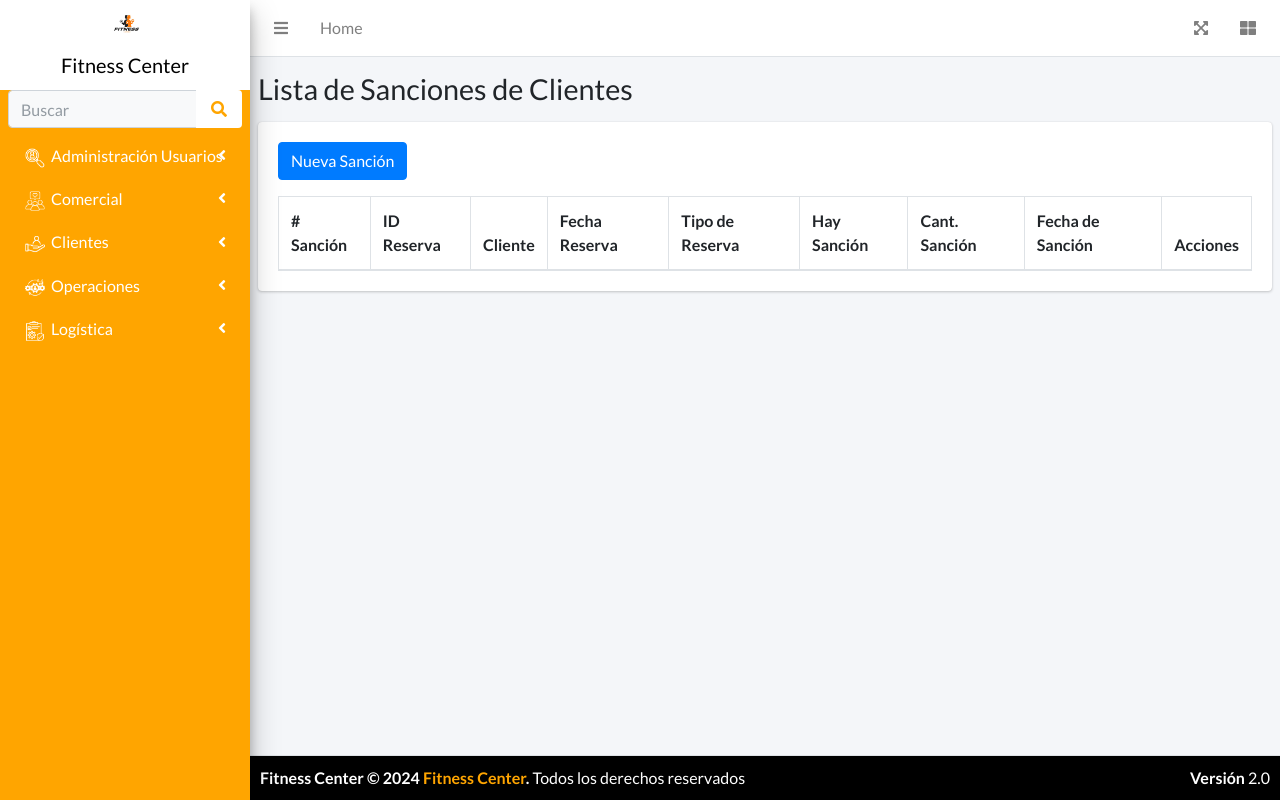
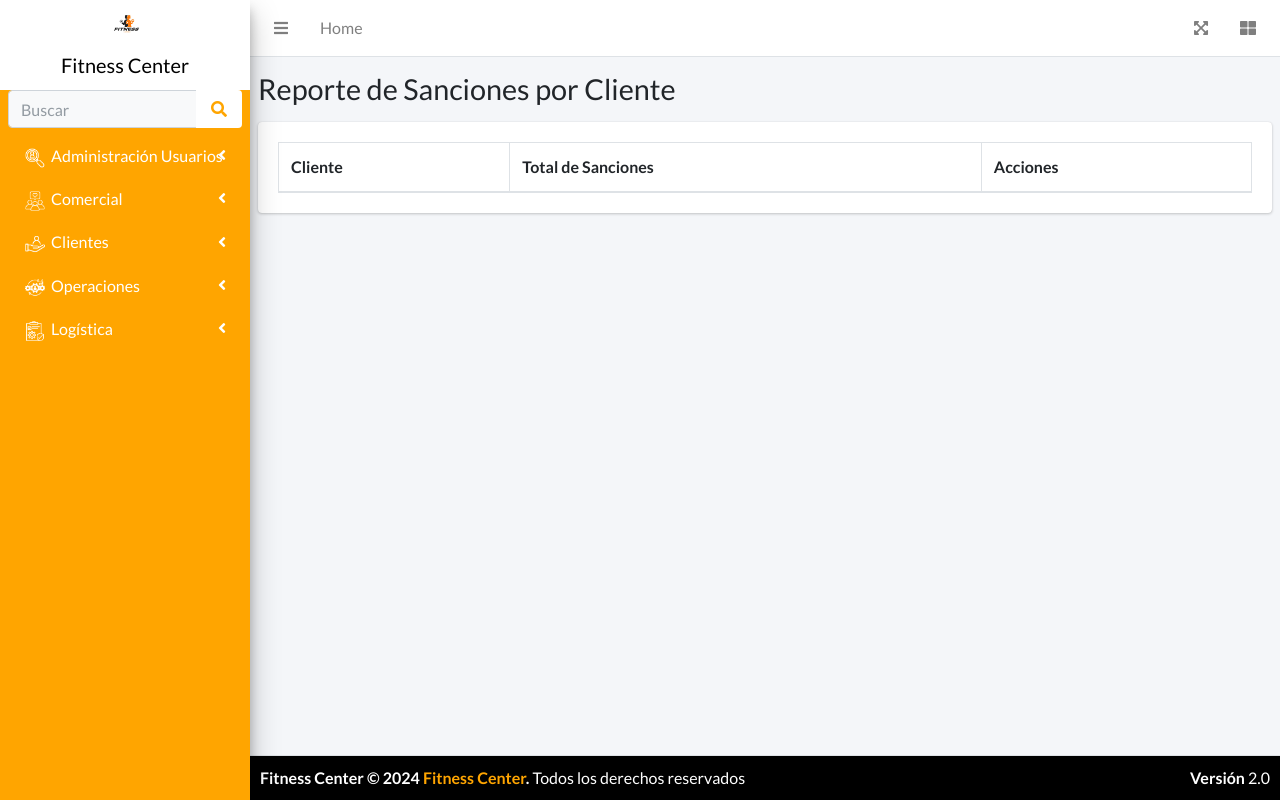
Before and after one commit to RutVBM/Lab01, a PHP site: page /sancion_cliente.php in a window 1280 px wide. Run offline with PHP 8.4, Linux system fonts and the light colour scheme; data comes from the database, SQL or seed files in the repository; data that the repository does not hold is empty; some libraries are stand-ins or nearby versions.

Commit message:
version60

```diff
--- a/sancion_cliente.php
+++ b/sancion_cliente.php
@@ -1,50 +1,40 @@
 <?php
+session_start(); // Aseguramos que la sesión esté iniciada
 include("header.php");
 include_once("conexion/database.php");
 include("sidebar.php");
 
-// Obtener las sanciones de los clientes
-$sql = "SELECT s.id_sancion, s.id_reserva, s.hay_sancion, s.cant_sancion, s.fecha_sancion, r.id_usuario, r.fecha_reserva, r.tipo_reserva
-        FROM sancion s
-        INNER JOIN reserva r ON s.id_reserva = r.id_reserva";
-$sanciones = dbQuery($sql);
+// Consulta para obtener la cantidad de sanciones por cliente
+$sql_sanciones_cliente = "SELECT u.idusuario, u.nombre, u.apellidos, COUNT(r.id_reserva) AS total_sanciones
+                          FROM reserva r
+                          INNER JOIN usuario u ON r.id_usuario = u.idusuario
+                          WHERE r.sancion = 'Sí'
+                          GROUP BY u.idusuario";
+$sanciones_cliente = dbQuery($sql_sanciones_cliente);
 ?>
 
 <div class="content-wrapper">
     <section class="content-header">
-        <h1>Lista de Sanciones de Clientes</h1>
+        <h1>Reporte de Sanciones por Cliente</h1>
     </section>
     <section class="content">
         <div class="card">
             <div class="card-body">
-                <a href="sancion_cliente_detalle.php?sAccion=new" class="btn btn-primary mb-3">Nueva Sanción</a>
                 <table class="table table-bordered table-striped">
                     <thead>
                         <tr>
-                            <th># Sanción</th>
-                            <th>ID Reserva</th>
                             <th>Cliente</th>
-                            <th>Fecha Reserva</th>
-                            <th>Tipo de Reserva</th>
-                            <th>Hay Sanción</th>
-                            <th>Cant. Sanción</th>
-                            <th>Fecha de Sanción</th>
+                            <th>Total de Sanciones</th>
                             <th>Acciones</th>
                         </tr>
                     </thead>
                     <tbody>
-                        <?php while ($sancion = $sanciones->fetch_assoc()): ?>
+                        <?php while ($sancion = $sanciones_cliente->fetch_assoc()): ?>
                             <tr>
-                                <td><?= $sancion['id_sancion'] ?></td>
-                                <td><?= $sancion['id_reserva'] ?></td>
-                                <td><?= htmlspecialchars($sancion['id_usuario']) ?></td>
-                                <td><?= htmlspecialchars($sancion['fecha_reserva']) ?></td>
-                                <td><?= htmlspecialchars($sancion['tipo_reserva']) ?></td>
-                                <td><?= $sancion['hay_sancion'] ? 'Sí' : 'No' ?></td>
-                                <td><?= $sancion['cant_sancion'] ?></td>
-                                <td><?= htmlspecialchars($sancion['fecha_sancion']) ?></td>
+                                <td><?= htmlspecialchars($sancion['nombre'] . ' ' . $sancion['apellidos']) ?></td>
+                                <td><?= htmlspecialchars($sancion['total_sanciones']) ?></td>
                                 <td>
-                                    <a href="sancion_cliente_detalle.php?sAccion=edit&id_sancion=<?= $sancion['id_sancion'] ?>" class="btn btn-info btn-sm">Editar</a>
+                                    <a href="sancion_cliente_detalle.php?id_usuario=<?= $sancion['idusuario'] ?>" class="btn btn-info btn-sm">Ver Detalles</a>
                                 </td>
                             </tr>
                         <?php endwhile; ?>
```
Also changed, not shown: sancion_cliente_detalle.php (+39 -67 lines).
